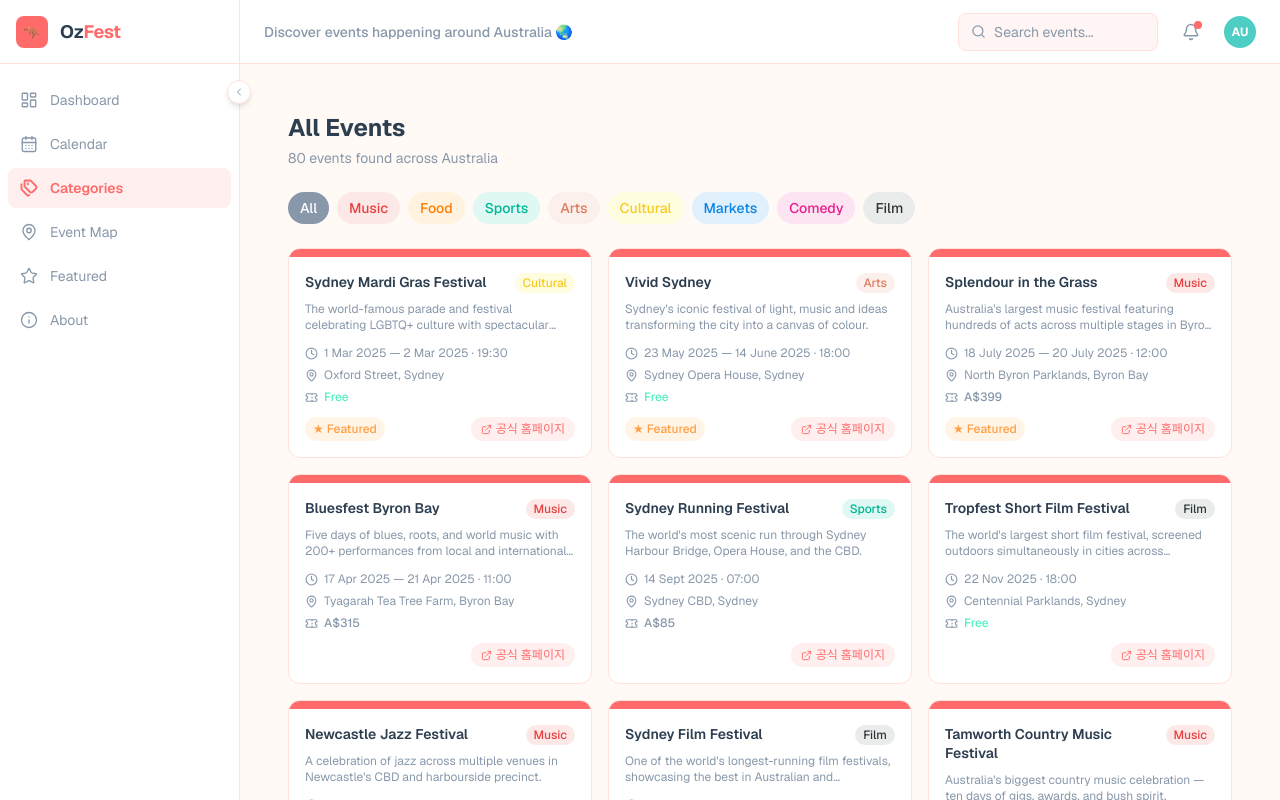
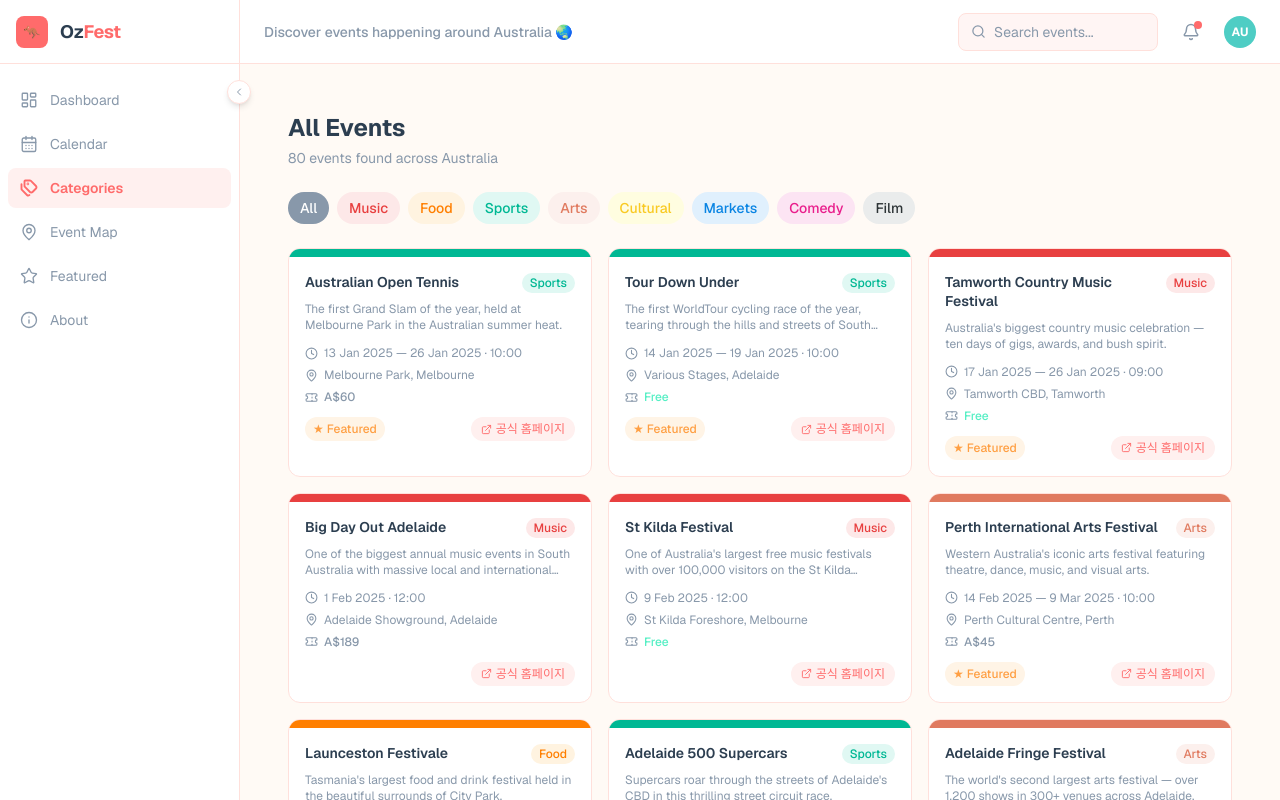
Before and after one commit to workeverywhere123-prog/auevent, a Next.js app in the folder frontend/: page /events in a window 1280 px wide. Built offline with nearby package versions, Linux system fonts and the light colour scheme.

Commit message:
modifiied calendar

```diff
--- a/frontend/app/events/page.tsx
+++ b/frontend/app/events/page.tsx
@@ -11,10 +11,11 @@ type Props = {
 export default async function EventsPage({ searchParams }: Props) {
   const { category = "all" } = await searchParams;
 
-  const filtered =
+  const filtered = (
     category === "all"
       ? MOCK_EVENTS
-      : MOCK_EVENTS.filter((e) => e.category === category);
+      : MOCK_EVENTS.filter((e) => e.category === category)
+  ).slice().sort((a, b) => a.date.localeCompare(b.date));
 
   return (
     <div className="p-6 max-w-6xl mx-auto">
--- a/frontend/components/events/EventCard.tsx
+++ b/frontend/components/events/EventCard.tsx
@@ -1,5 +1,6 @@
 import type { Event } from "@/lib/types";
 import CategoryBadge from "./CategoryBadge";
+import { CATEGORY_META } from "@/lib/mock-data";
 import { MapPin, Clock, Ticket, ExternalLink } from "lucide-react";
 
 type Props = {
@@ -53,10 +54,10 @@ export default function EventCard({ event, compact = false }: Props) {
       className="rounded-xl overflow-hidden transition-shadow hover:shadow-md cursor-pointer"
       style={{ backgroundColor: "var(--card-bg)", border: "1px solid var(--border)" }}
     >
-      {/* Header color band */}
+      {/* Header color band — category color */}
       <div
         className="h-2 w-full"
-        style={{ backgroundColor: "var(--primary)" }}
+        style={{ backgroundColor: CATEGORY_META[event.category]?.color ?? "var(--primary)" }}
       />
 
       <div className="p-4">
```
